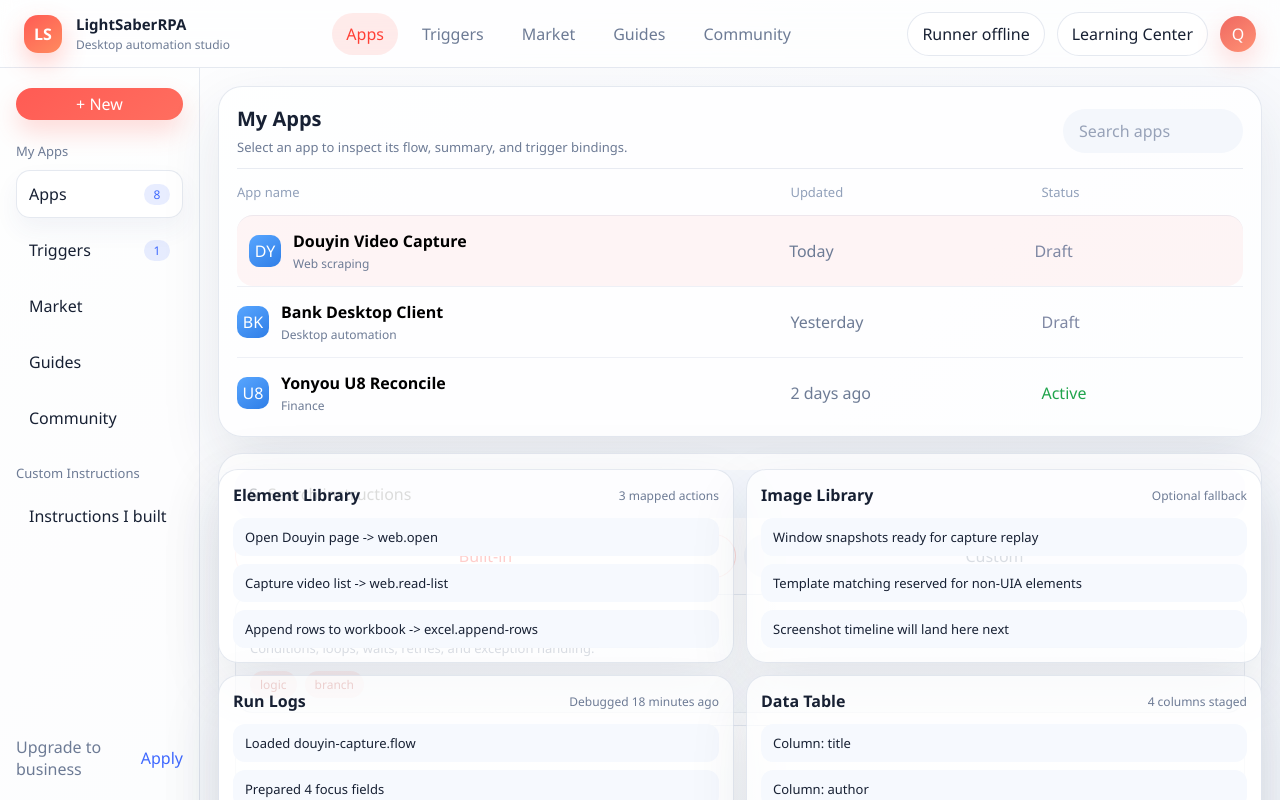
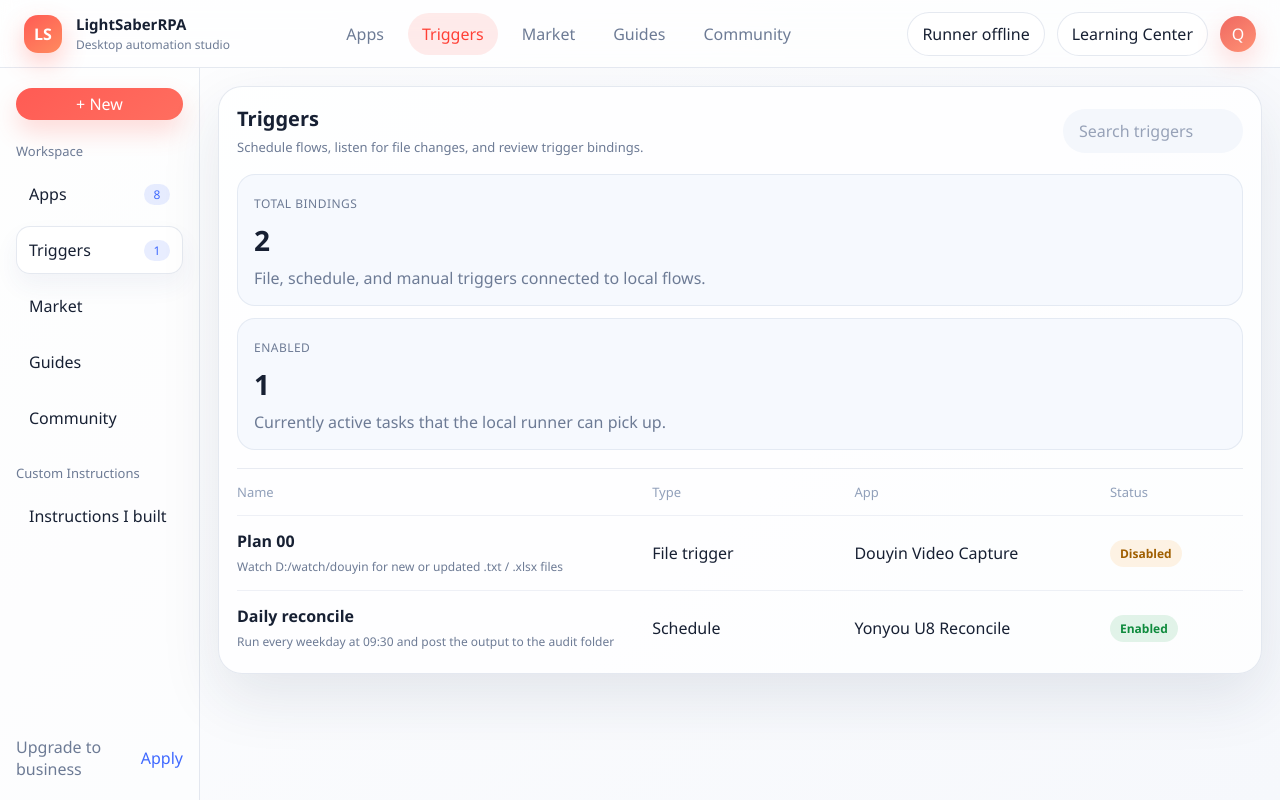
Before and after one commit to woshiqiuzheng/LightSaberRPA, a React (Vite) app in the folder apps/studio/: page / in a window 1280 px wide. Both pictures are taken after a click on the button "Triggers". Shown: the top 800 px of the page. Built offline with nearby package versions, Linux system fonts and the light colour scheme.

Commit message:
feat: add studio section switching

```diff
--- a/apps/studio/src/renderer/App.tsx
+++ b/apps/studio/src/renderer/App.tsx
@@ -3,20 +3,25 @@ import { useEffect, useMemo, useState } from "react";
 import { BottomPanels } from "./components/BottomPanels";
 import { Canvas } from "./components/Canvas";
 import { InstructionSidebar } from "./components/InstructionSidebar";
+import { PlaceholderWorkspace } from "./components/PlaceholderWorkspace";
 import { RightPanel } from "./components/RightPanel";
 import { Sidebar } from "./components/Sidebar";
 import { TopBar } from "./components/TopBar";
+import { TriggersWorkspace } from "./components/TriggersWorkspace";
 import {
   deriveBottomPanels,
   deriveResourceStats,
   getTasksForApp,
   instructionGroups,
   navItems,
+  tasks,
   studioApps
 } from "./data/mock";
+import type { NavSectionId } from "./types";
 
 export function App() {
   const [runtimeLabel, setRuntimeLabel] = useState("Runner offline");
+  const [selectedSectionId, setSelectedSectionId] = useState<NavSectionId>("apps");
   const [selectedAppId, setSelectedAppId] = useState(studioApps[0]?.app.id ?? "");
 
   useEffect(() => {
@@ -56,12 +61,23 @@ export function App() {
 
   return (
     <div className="app-shell">
-      <TopBar items={navItems} runtimeLabel={runtimeLabel} />
+      <TopBar
+        activeItemId={selectedSectionId}
+        items={navItems}
+        onSelect={setSelectedSectionId}
+        runtimeLabel={runtimeLabel}
+      />
 
       <div className="app-shell__workspace">
-        <Sidebar items={navItems} />
+        <Sidebar
+          activeItemId={selectedSectionId}
+          items={navItems}
+          onSelect={setSelectedSectionId}
+        />
 
         <section className="main-area">
+          {selectedSectionId === "apps" ? (
+            <>
               <div className="main-area__projects">
                 <div className="section-header">
                   <div>
@@ -112,6 +128,13 @@ export function App() {
               </div>
 
               <BottomPanels panels={bottomPanels} />
+            </>
+          ) : null}
+
+          {selectedSectionId === "triggers" ? <TriggersWorkspace tasks={tasks} /> : null}
+          {selectedSectionId === "market" ? <PlaceholderWorkspace sectionLabel="Market" /> : null}
+          {selectedSectionId === "tutorials" ? <PlaceholderWorkspace sectionLabel="Guides" /> : null}
+          {selectedSectionId === "community" ? <PlaceholderWorkspace sectionLabel="Community" /> : null}
         </section>
       </div>
     </div>
--- /dev/null
+++ b/apps/studio/src/renderer/components/PlaceholderWorkspace.tsx
@@ -0,0 +1,18 @@
+interface PlaceholderWorkspaceProps {
+  sectionLabel: string;
+}
+
+export function PlaceholderWorkspace({ sectionLabel }: PlaceholderWorkspaceProps) {
+  return (
+    <section className="workspace-card workspace-card--placeholder">
+      <div className="workspace-placeholder">
+        <div className="workspace-placeholder__badge">{sectionLabel.slice(0, 2).toUpperCase()}</div>
+        <h2>{sectionLabel}</h2>
+        <p>
+          This section is reserved for the next milestone. Marketplace data, guides, and
+          community surfaces will land here after the core editor and trigger workflows settle.
+        </p>
+      </div>
+    </section>
+  );
+}
--- a/apps/studio/src/renderer/components/Sidebar.tsx
+++ b/apps/studio/src/renderer/components/Sidebar.tsx
@@ -1,10 +1,12 @@
-import type { NavItem } from "../types";
+import type { NavItem, NavSectionId } from "../types";
 
 interface SidebarProps {
   items: NavItem[];
+  activeItemId: NavSectionId;
+  onSelect: (id: NavSectionId) => void;
 }
 
-export function Sidebar({ items }: SidebarProps) {
+export function Sidebar({ items, activeItemId, onSelect }: SidebarProps) {
   return (
     <aside className="sidebar">
       <button className="primary-button" type="button">
@@ -12,10 +14,15 @@ export function Sidebar({ items }: SidebarProps) {
       </button>
 
       <section className="sidebar__section">
-        <div className="sidebar__section-title">My Apps</div>
+        <div className="sidebar__section-title">Workspace</div>
         <div className="sidebar__menu">
-          {items.map((item, index) => (
-            <button key={item.id} className={`sidebar__menu-item${index === 0 ? " is-active" : ""}`} type="button">
+          {items.map((item) => (
+            <button
+              key={item.id}
+              className={`sidebar__menu-item${item.id === activeItemId ? " is-active" : ""}`}
+              onClick={() => onSelect(item.id)}
+              type="button"
+            >
               <span>{item.label}</span>
               {item.count ? <span className="sidebar__badge">{item.count}</span> : null}
             </button>
--- a/apps/studio/src/renderer/components/TopBar.tsx
+++ b/apps/studio/src/renderer/components/TopBar.tsx
@@ -1,11 +1,13 @@
-import type { NavItem } from "../types";
+import type { NavItem, NavSectionId } from "../types";
 
 interface TopBarProps {
   items: NavItem[];
+  activeItemId: NavSectionId;
+  onSelect: (id: NavSectionId) => void;
   runtimeLabel: string;
 }
 
-export function TopBar({ items, runtimeLabel }: TopBarProps) {
+export function TopBar({ items, activeItemId, onSelect, runtimeLabel }: TopBarProps) {
   return (
     <header className="topbar">
       <div className="topbar__brand">
@@ -17,8 +19,13 @@ export function TopBar({ items, runtimeLabel }: TopBarProps) {
       </div>
 
       <nav className="topbar__nav" aria-label="Primary">
-        {items.map((item, index) => (
-          <button key={item.id} className={`topbar__nav-item${index === 0 ? " is-active" : ""}`} type="button">
+        {items.map((item) => (
+          <button
+            key={item.id}
+            className={`topbar__nav-item${item.id === activeItemId ? " is-active" : ""}`}
+            onClick={() => onSelect(item.id)}
+            type="button"
+          >
             {item.label}
           </button>
         ))}
--- /dev/null
+++ b/apps/studio/src/renderer/components/TriggersWorkspace.tsx
@@ -0,0 +1,57 @@
+import type { StudioTaskRecord } from "../types";
+
+interface TriggersWorkspaceProps {
+  tasks: StudioTaskRecord[];
+}
+
+export function TriggersWorkspace({ tasks }: TriggersWorkspaceProps) {
+  return (
+    <section className="workspace-card">
+      <div className="section-header">
+        <div>
+          <h2>Triggers</h2>
+          <div className="section-header__caption">
+            Schedule flows, listen for file changes, and review trigger bindings.
+          </div>
+        </div>
+        <div className="search-chip">Search triggers</div>
+      </div>
+
+      <div className="trigger-summary-grid">
+        <article className="trigger-summary-card">
+          <span className="trigger-summary-card__label">Total bindings</span>
+          <strong>{tasks.length}</strong>
+          <p>File, schedule, and manual triggers connected to local flows.</p>
+        </article>
+        <article className="trigger-summary-card">
+          <span className="trigger-summary-card__label">Enabled</span>
+          <strong>{tasks.filter((task) => task.enabled).length}</strong>
+          <p>Currently active tasks that the local runner can pick up.</p>
+        </article>
+      </div>
+
+      <div className="trigger-table">
+        <div className="trigger-table__head">
+          <span>Name</span>
+          <span>Type</span>
+          <span>App</span>
+          <span>Status</span>
+        </div>
+
+        {tasks.map((task) => (
+          <article key={task.id} className="trigger-row">
+            <div>
+              <strong>{task.name}</strong>
+              <p>{task.condition}</p>
+            </div>
+            <span>{task.trigger}</span>
+            <span>{task.app}</span>
+            <span className={`trigger-pill ${task.enabled ? "is-on" : "is-off"}`}>
+              {task.enabled ? "Enabled" : "Disabled"}
+            </span>
+          </article>
+        ))}
+      </div>
+    </section>
+  );
+}
--- a/apps/studio/src/renderer/styles.css
+++ b/apps/studio/src/renderer/styles.css
@@ -239,12 +239,16 @@ button {
   min-width: 0;
 }
 
-.main-area__projects {
+.workspace-card {
   padding: 18px 18px 8px;
   border-radius: 24px;
   background: rgba(255, 255, 255, 0.72);
   border: 1px solid var(--border);
   box-shadow: var(--shadow);
+}
+
+.main-area__projects {
+  padding: 18px 18px 8px;
 }
 
 .section-header {
@@ -829,6 +833,119 @@ button {
   gap: 12px;
 }
 
+.trigger-summary-grid {
+  display: grid;
+  grid-template-columns: repeat(2, minmax(0, 1fr));
+  gap: 12px;
+  margin-top: 18px;
+}
+
+.trigger-summary-card {
+  border-radius: 18px;
+  border: 1px solid rgba(97, 120, 164, 0.12);
+  background: #f6f9fe;
+  padding: 16px;
+}
+
+.trigger-summary-card__label {
+  color: var(--muted);
+  font-size: 12px;
+  text-transform: uppercase;
+  letter-spacing: 0.04em;
+}
+
+.trigger-summary-card strong {
+  display: block;
+  margin-top: 8px;
+  font-size: 28px;
+}
+
+.trigger-summary-card p {
+  margin: 8px 0 0;
+  color: var(--muted);
+}
+
+.trigger-table {
+  margin-top: 18px;
+  border-top: 1px solid rgba(97, 120, 164, 0.14);
+}
+
+.trigger-table__head,
+.trigger-row {
+  display: grid;
+  grid-template-columns: 1.5fr 0.7fr 0.9fr 0.5fr;
+  gap: 16px;
+  align-items: center;
+}
+
+.trigger-table__head {
+  padding: 14px 0;
+  color: #91a0ba;
+  font-size: 13px;
+}
+
+.trigger-row {
+  padding: 14px 0;
+  border-top: 1px solid rgba(97, 120, 164, 0.1);
+}
+
+.trigger-row p {
+  margin: 6px 0 0;
+  color: var(--muted);
+  font-size: 12px;
+  line-height: 1.5;
+}
+
+.trigger-pill {
+  justify-self: start;
+  border-radius: 999px;
+  padding: 5px 10px;
+  font-size: 12px;
+  font-weight: 600;
+}
+
+.trigger-pill.is-on {
+  color: #0f8b3d;
+  background: rgba(31, 164, 75, 0.12);
+}
+
+.trigger-pill.is-off {
+  color: #a05f00;
+  background: rgba(255, 171, 64, 0.14);
+}
+
+.workspace-card--placeholder {
+  display: grid;
+  place-items: center;
+  min-height: 420px;
+}
+
+.workspace-placeholder {
+  max-width: 540px;
+  text-align: center;
+}
+
+.workspace-placeholder__badge {
+  display: inline-grid;
+  place-items: center;
+  width: 58px;
+  height: 58px;
+  border-radius: 18px;
+  background: rgba(255, 91, 84, 0.12);
+  color: var(--accent-strong);
+  font-weight: 700;
+}
+
+.workspace-placeholder h2 {
+  margin: 18px 0 10px;
+}
+
+.workspace-placeholder p {
+  margin: 0;
+  color: var(--muted);
+  line-height: 1.7;
+}
+
 .bottom-panel {
   border-radius: 20px;
   border: 1px solid var(--border);
@@ -893,6 +1010,10 @@ button {
     grid-template-columns: 1fr;
   }
 
+  .trigger-summary-grid {
+    grid-template-columns: 1fr;
+  }
+
   .bottom-panels {
     grid-template-columns: repeat(2, minmax(0, 1fr));
   }
@@ -923,4 +1044,9 @@ button {
   .bottom-panels {
     grid-template-columns: 1fr;
   }
+
+  .trigger-table__head,
+  .trigger-row {
+    grid-template-columns: 1fr;
+  }
 }
```
Lines whose indentation alone changed are shown as unchanged.
